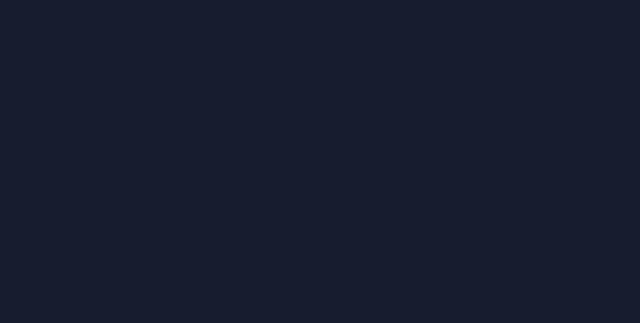
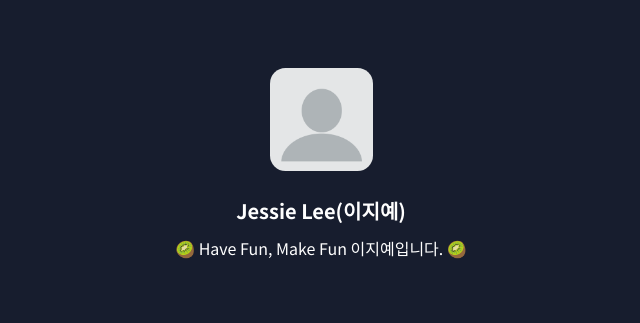
Before and after one commit to 100-hours-a-week/2-jessie-lee-profile_page, a plain HTML site: page index.html in a window 1280 px wide. Shown: the whole page, without its empty margins (319-959 px from the left). Drawn offline with Linux system fonts and the light colour scheme.

Commit message:
feat: 프로필 추가

```diff
--- a/index.css
+++ b/index.css
@@ -16,3 +16,36 @@ body {
   background-color: transparent;
   padding: 60px 0;
 }
+
+/* 프로필 이미지, 이름, 간단 설명 설정*/
+.profile {
+  display: flex;
+  flex-direction: column;
+  align-items: center;
+}
+
+.profile .image {
+  width: 103px;
+  height: 103px;
+  border-radius: 15%;
+  margin-bottom: 25px;
+}
+
+.profile .name,
+.description {
+  margin: 0;
+  padding: 0;
+  color: #fff;
+}
+
+.profile .name {
+  font-weight: 600;
+  font-size: 20px;
+  line-height: 30px;
+  margin-bottom: 10px;
+}
+.profile .description {
+  font-weight: 400;
+  font-size: 16px;
+  line-height: 24px;
+}
--- a/index.html
+++ b/index.html
@@ -9,6 +9,12 @@
     <title>프로젝트 이름</title>
   </head>
   <body>
-    <section class="wrap"></section>
+    <section class="wrap">
+      <article class="profile">
+        <img class="image" src="/images/profile_img.webp" />
+        <h1 class="name">Jessie Lee(이지예)</h1>
+        <p class="description">🥝 Have Fun, Make Fun 이지예입니다. 🥝</p>
+      </article>
+    </section>
   </body>
 </html>
```
